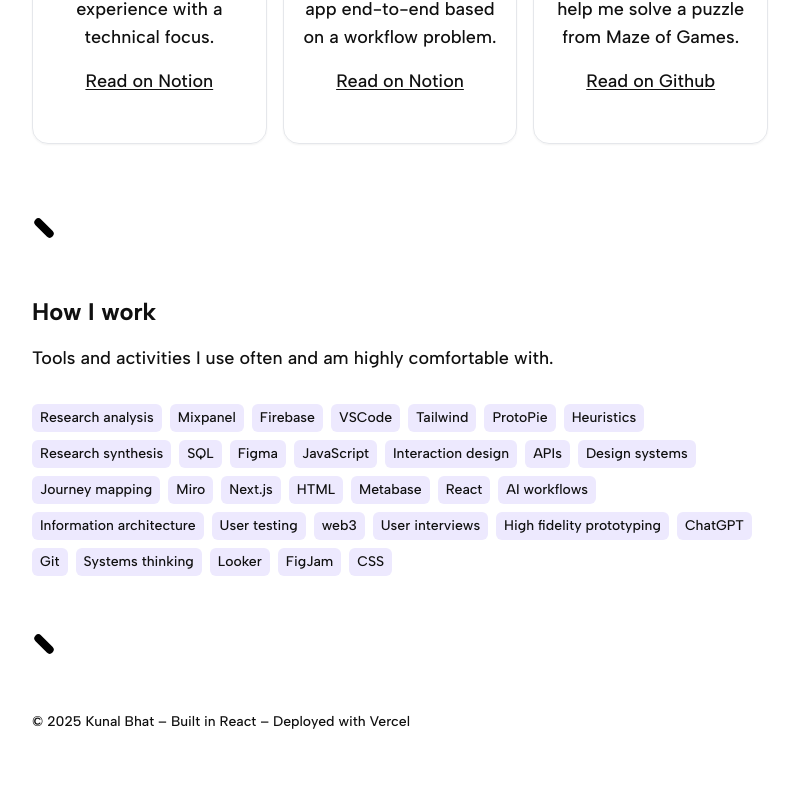
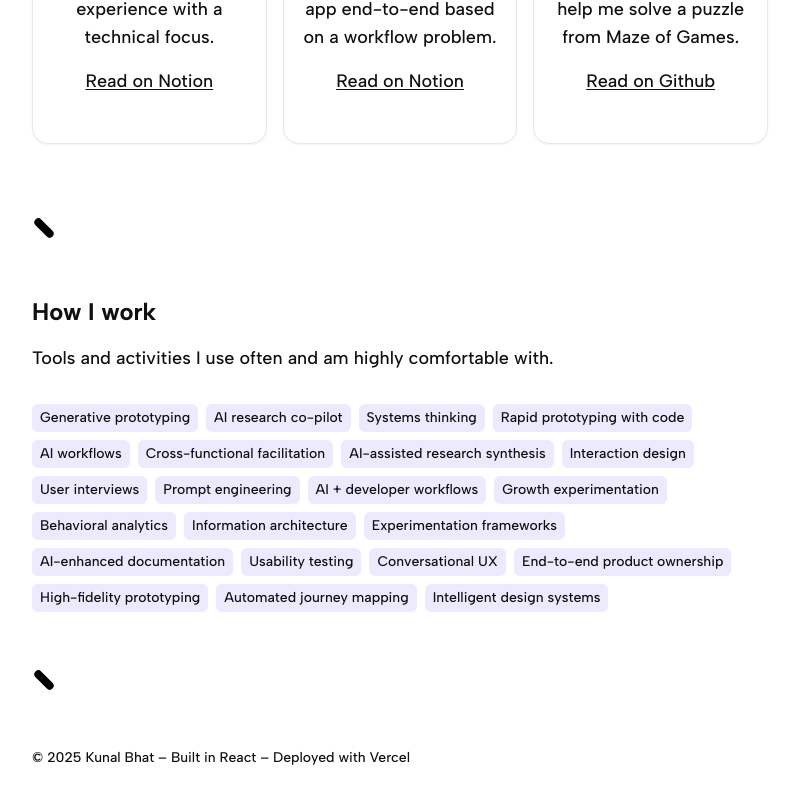
Before and after one commit to kunalbhat/personal-site, a Next.js app: page / in a window 1280 px wide. Shown: the part 3461-4261 px from the top of the page, without its empty margins (448-1247 px from the left). Before the commit the page ends 4225 px from the top, so only its background shows below. Built offline with nearby package versions, Linux system fonts and the light colour scheme.

Commit message:
AI stuff

```diff
--- a/src/app/page.js
+++ b/src/app/page.js
@@ -29,38 +29,28 @@ export default function Home() {
   });
 
   const tagsList = [
-    "SQL",
-    "APIs",
-    "React",
-    "Next.js",
-    "Figma",
-    "ProtoPie",
-    "High fidelity prototyping",
-    "Metabase",
-    "Miro",
-    "VSCode",
-    "Mixpanel",
-    "Looker",
+    "AI workflows",
+    "Prompt engineering",
+    "Conversational UX",
+    "Generative prototyping",
+    "AI-assisted research synthesis",
+    "Automated journey mapping",
+    "Intelligent design systems",
+    "Information architecture",
+    "Systems thinking",
+    "Interaction design",
+    "High-fidelity prototyping",
+    "Usability testing",
+    "End-to-end product ownership",
+    "Growth experimentation",
     "User interviews",
-    "User testing",
-    "Research analysis",
-    "Research synthesis",
-    "Firebase",
-    "Design systems",
-    "Systems thinking",
-    "HTML",
-    "CSS",
-    "JavaScript",
-    "Tailwind",
-    "Interaction design",
-    "Information architecture",
-    "Heuristics",
-    "Git",
-    "FigJam",
-    "Journey mapping",
-    "web3",
-    "ChatGPT",
-    "AI workflows",
+    "AI research co-pilot",
+    "Behavioral analytics",
+    "Experimentation frameworks",
+    "AI + developer workflows",
+    "Rapid prototyping with code",
+    "Cross-functional facilitation",
+    "AI-enhanced documentation",
   ];
 
   const shuffle = (arr) => [...arr].sort(() => Math.random() - 0.5);
```
